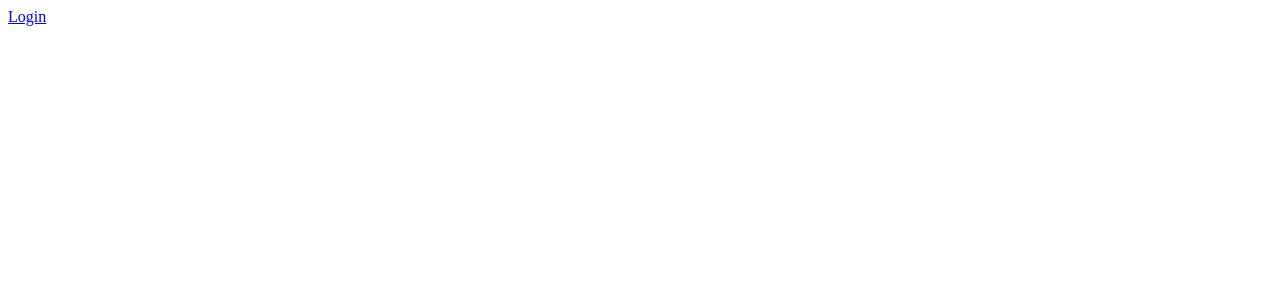
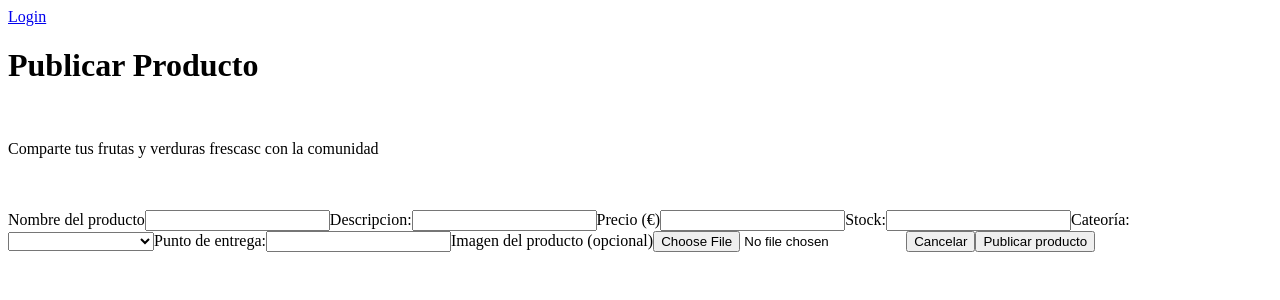
Before and after one commit to eliseumarmon/proxi-markt, a Vue app in the folder frontend/: page /publicar in a window 1280 px wide. Before the commit this address had no page. Shown: the top 300 px of the page. Built offline with nearby package versions, Linux system fonts and the light colour scheme.

Commit message:
Apartado de publicar producto

```diff
--- a/frontend/src/components/PerfilUsuario.vue
+++ b/frontend/src/components/PerfilUsuario.vue
@@ -3,7 +3,7 @@
   import 'leaflet/dist/leaflet.css'
   import { ref, nextTick, onMounted } from 'vue'
   import axios from 'axios'
-  import Navbar from './Nav.vue'
+ // import Navbar from './Nav.vue'
 
   let map;
 
--- /dev/null
+++ b/frontend/src/components/publicar.vue
@@ -0,0 +1,105 @@
+<script setup>
+import { reactive } from 'vue';
+import { ref } from 'vue';
+import axios from "axios";
+import { useRouter } from "vue-router";
+// import navbar from "./nav.vue";
+
+const router = useRouter();
+
+const listaCategorias = [
+    {id: 1, nombre: "Frutas"},
+    {id: 2, nombre: "Verduras"},
+    {id: 3, nombre: "Hortalizas"},
+    {id: 4, nombre: "Legumbres"},
+    {id: 5, nombre: "Hieerbas Aromaticas"},
+    {id: 6, nombre: "Otros"}
+];
+
+const form = reactive({
+    nombre_producto: '',
+    descripcion:'',
+    precio:'',
+    stock_total:'',
+    id_categoria:'',
+    delivery_point: '',
+    imagen: null
+});
+
+const cogerImagen = (event) => {
+    form.imagen = event.target.files[0];
+}
+
+const enviar = async () => {
+    let datos = new FormData();
+    datos.append('nombre_producto', form.nombre_producto);
+    datos.append('descripcion', form.descripcion);
+    datos.append('precio', form.precio);
+    datos.append('stock_total', form.stock_total);
+    datos.append('stock_real', form.stock_total);
+    datos.append('stock_reserva', 0);
+    datos.append('id_categoria', form.id_categoria);
+    datos.append('delivery_point', form.delivery_point)
+
+    if (form.imagen) {
+        datos.append('image', form.imagen);
+    }
+
+    try {
+        await fetch('http://127.0.0.1:8000/api/products', {
+            method: 'POST',
+            body: datos,
+            headers: {
+                'Accept': 'application/json'
+            }
+        });
+        alert("¡Producto publicado!");
+    } catch (e) {
+        console.error(e);
+        alert("Error al conectar");
+    }
+};
+
+
+</script>
+
+<template>
+    <h1>Publicar Producto</h1><br>
+    <p>Comparte tus frutas y verduras frescasc con la comunidad</p><br><br>
+
+    <form @sumbit.prevent="enviar">
+        <label for="Nombre producto">Nombre del producto</label>
+        <input type="text" id="nom" name="nom" v-model="form.nombre_producto">
+
+        <label for="descr">Descripcion:</label>
+        <input type="text" name="descr" id="descr" v-model="form.descripcion">
+
+        <label for="precio">Precio (€)</label>
+        <input type="number" name="precio" id="precio" v-model="form.precio">
+
+        <label for="stock">Stock:</label>
+        <input type="number" name="stock" id="stock" v-model="form.stock_total">
+
+        <label for="cat">Cateoría:</label>
+        <select id="cat" v-model="categoria">
+            <option value="" disabled="Selecciona una opción"></option>
+
+            <option v-for="cat in listaCategorias" :key="cat.id" :value="cat.id">
+                {{ cat.nombre }}
+            </option>
+        </select>
+
+        <label for="punto">Punto de entrega:</label>
+        <input type="text" name="punto" id="punto">
+
+        <label for="imagen">Imagen del producto (opcional)</label>
+        <input type="file" name="imagen" id="imagen" accept="image/*" @change="cogerImagen">
+
+        <button type="button" onclick="history.back()">Cancelar</button>
+        <button type="submit">Publicar producto</button>
+    </form>
+</template>
+
+<style scoped>
+
+</style>
--- a/frontend/src/routes/routes.js
+++ b/frontend/src/routes/routes.js
@@ -1,6 +1,7 @@
 import login from '../views/login.vue';
 import PerfilUsuario from '../components/PerfilUsuario.vue';
 import { createRouter, createWebHistory } from 'vue-router';
+import publicar from '../components/publicar.vue';
 
 const routes = [
     {
@@ -12,6 +13,12 @@ const routes = [
         path: '/mapa',
         name: 'mapa',
         component: PerfilUsuario
+    },
+
+    {
+        path: '/publicar',
+        name: 'publicar',
+        component: publicar
     }
 ];
 
```
Also changed, not shown: 1 other file (tests, documents, lock files or other folders).
